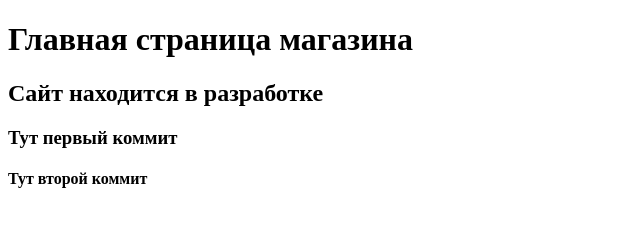
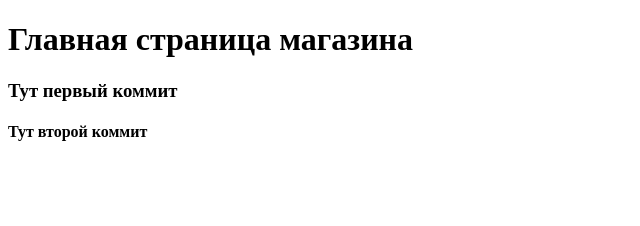
Before and after one commit to MrEvgeni4/mipt20251114, a plain HTML site: page index.html in a window 1280 px wide. Shown: the whole page, without its empty margins (0-640 px from the left). Drawn offline with Linux system fonts and the light colour scheme.

Commit message:
revert added

```diff
--- a/index.html
+++ b/index.html
@@ -3,7 +3,6 @@
     <head></head>
     <body>
         <h1>Главная страница магазина</h1>
-        <h2>Сайт находится в разработке</h2>
         <h3>Тут первый коммит</h3>
         <h4>Тут второй коммит</h4>
     </body>
```
